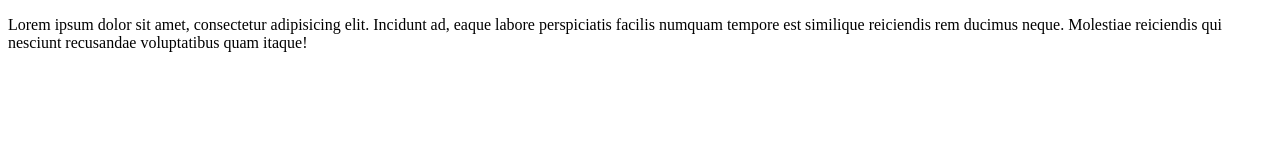
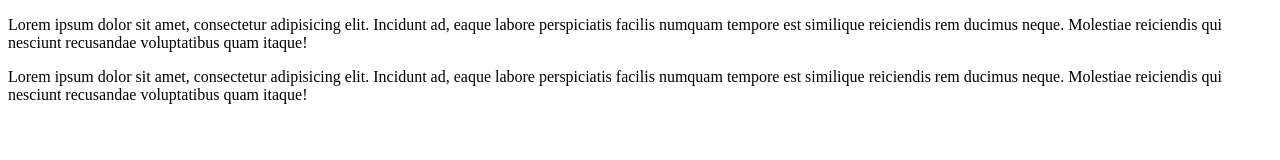
Before and after one commit to michalkawecki/gitjestgit, a plain HTML site: page index.html in a window 1280 px wide. Drawn offline with Linux system fonts and the light colour scheme.

Commit message:
drugi paragraf

```diff
--- a/index.html
+++ b/index.html
@@ -6,6 +6,7 @@
 </head>
 <body>
    <p>Lorem ipsum dolor sit amet, consectetur adipisicing elit. Incidunt ad, eaque labore perspiciatis facilis numquam tempore est similique reiciendis rem ducimus neque. Molestiae reiciendis qui nesciunt recusandae voluptatibus quam itaque!</p>
+   <p>Lorem ipsum dolor sit amet, consectetur adipisicing elit. Incidunt ad, eaque labore perspiciatis facilis numquam tempore est similique reiciendis rem ducimus neque. Molestiae reiciendis qui nesciunt recusandae voluptatibus quam itaque!</p>
 
 </body>
 </html>
```
